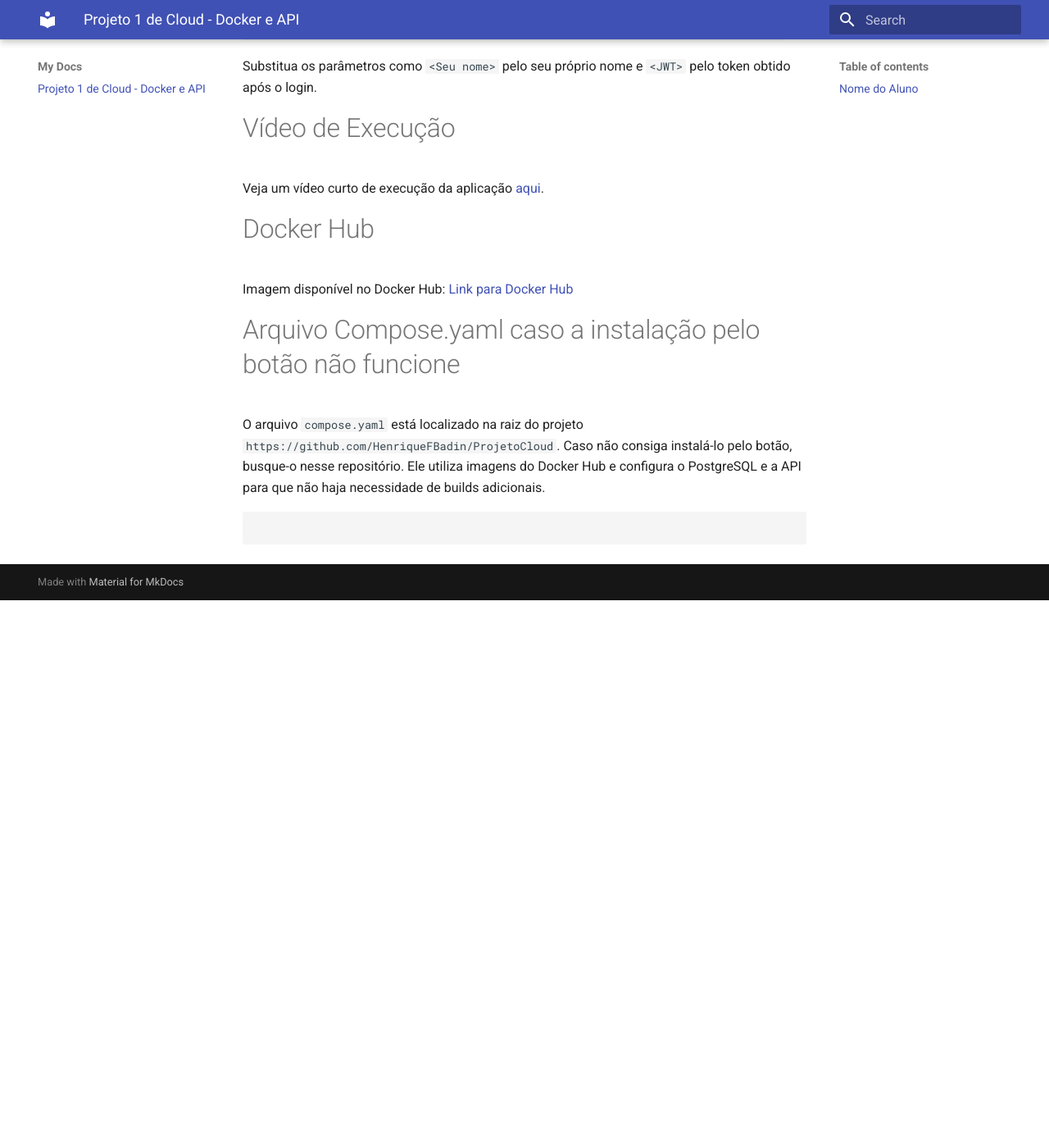
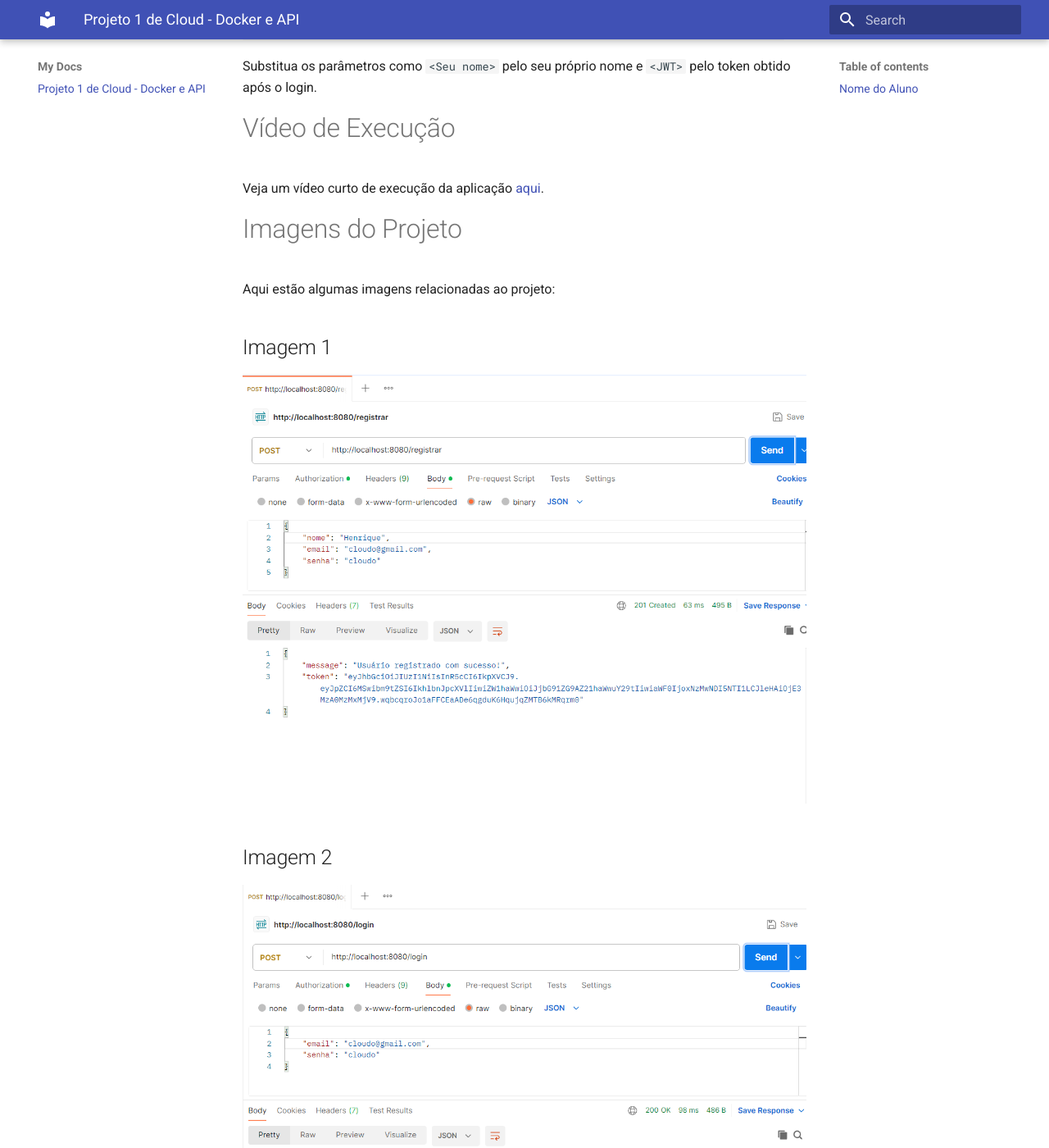
Before and after one commit to HenriqueFBadin/ProjetoCloud, an MkDocs documentation site: the page built from docs/index.md, in a window 1280 px wide and 1400 px high, scrolled down 4216 px. Shown: the whole window at 82% size. Built offline with MkDocs 1.6.1 and Material for MkDocs 9.7.7, drawn with Linux system fonts in a browser that asks for light colours; before the commit the page ends 4948 px from its top, so only the background shows below that.

Commit message:
Adicionando imagens

```diff
--- a/docs/index.md
+++ b/docs/index.md
@@ -222,6 +222,22 @@
 
 Veja um vídeo curto de execução da aplicação [aqui](https://youtu.be/WbELbTJkU0w).
 
+# Imagens do Projeto
+
+Aqui estão algumas imagens relacionadas ao projeto:
+
+## Imagem 1
+
+![Descrição da Imagem 1](./Tela1.png)
+
+## Imagem 2
+
+![Descrição da Imagem 2](./Tela2.png)
+
+## Imagem 3
+
+![Descrição da Imagem 3](./Tela3.png)
+
 # Docker Hub
 
 Imagem disponível no Docker Hub: [Link para Docker Hub](https://hub.docker.com/layers/henriquefb/henriquesproject/ver-final/images/sha256-1d0c941eb00a0db8bd568b1fd501fce855d8464c88288557890b79028b9e92d6?context=repo)
```
Also changed, not shown: docs/Tela1.png (added), docs/Tela2.png (added), docs/Tela3.png (added).
